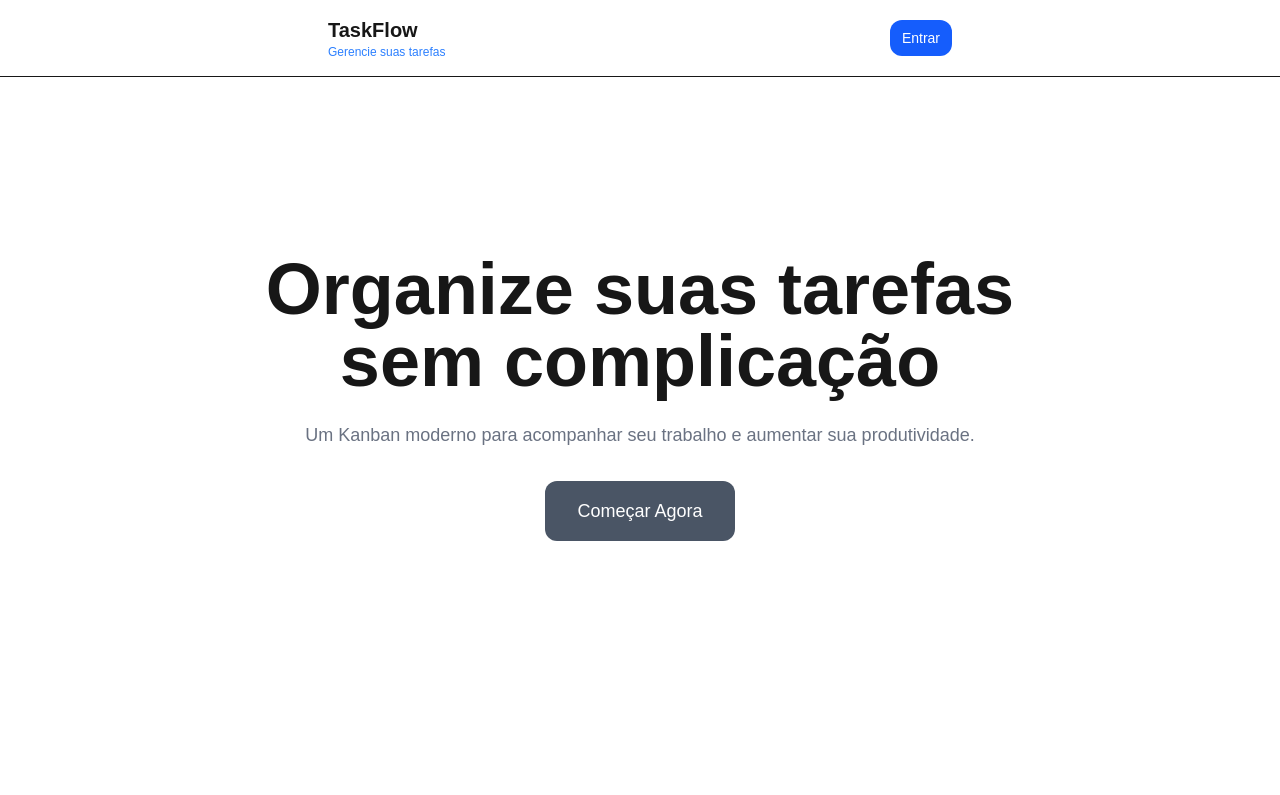
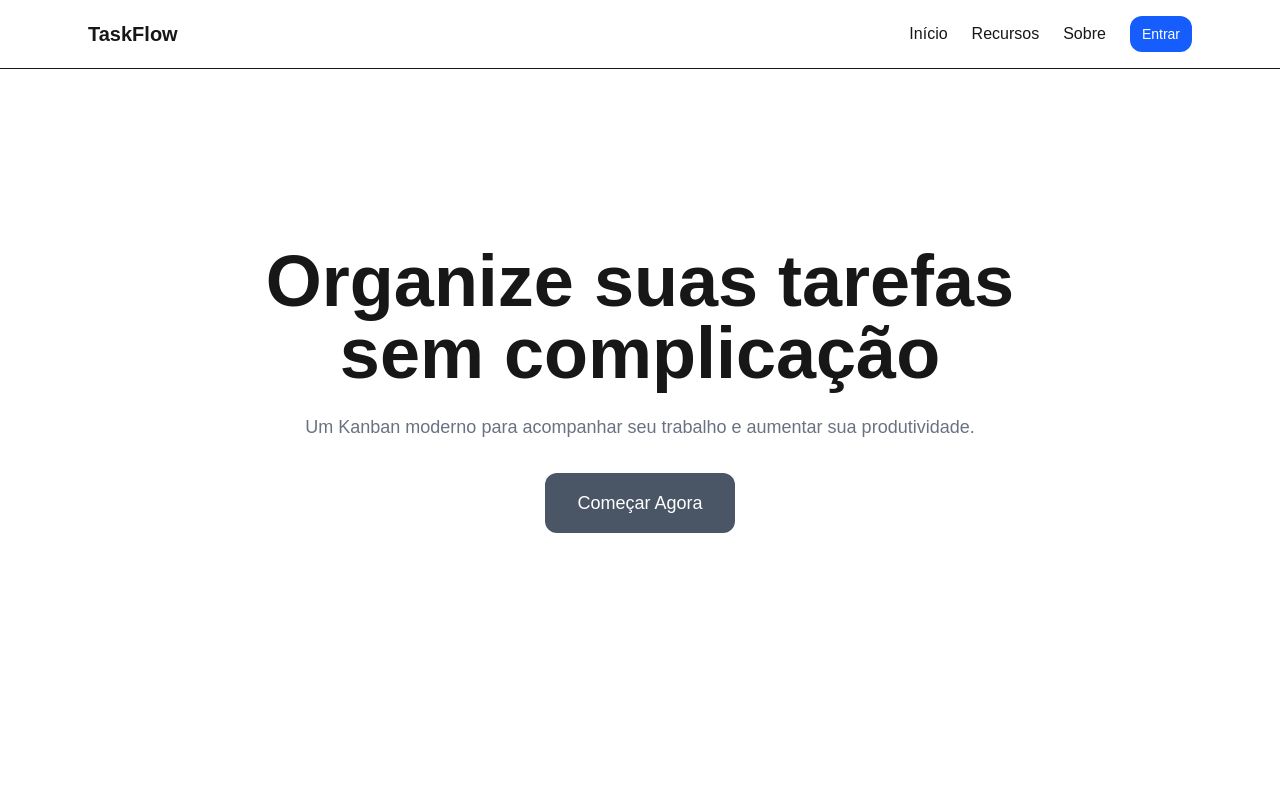
Before and after one commit to jorge-pires/projeto-kanban, a Next.js app: page / in a window 1280 px wide. Shown: the top 795 px of the page. Built offline with nearby package versions, Linux system fonts and the light colour scheme.

Commit message:
feat: add desktop navigation links

```diff
--- a/components/landing/navbar.tsx
+++ b/components/landing/navbar.tsx
@@ -3,14 +3,31 @@ import { Button } from "@/components/ui/Button"
 export function Navbar() {
   return (
     <header className="border-b">
-      <div className="mx-auto flex max-w-2xl items-center justify-between px-6 py-4">
-        <div>
-          <h1 className="text-xl font-bold">TaskFlow</h1>
-          <h2 className="text-xs text-blue-500">Gerencie suas tarefas</h2>
-        </div>
+      <div className="mx-auto flex max-w-6xl items-center justify-between px-6 py-4">
+        <h1 className="text-xl font-bold">
+          TaskFlow
+        </h1>
 
-        <Button text="Entrar" variant="primary" size="sm" />
+        <nav className="hidden items-center gap-6 md:flex">
+          <a href="#home" className="hover:text-blue-600">
+            Início
+          </a>
+
+          <a href="#features" className="hover:text-blue-600">
+            Recursos
+          </a>
+
+          <a href="#about" className="hover:text-blue-600">
+            Sobre
+          </a>
+
+          <Button
+            text="Entrar"
+            variant="primary"
+            size="sm"
+          />
+        </nav>
       </div>
     </header>
-  );
+  )
 }
```
